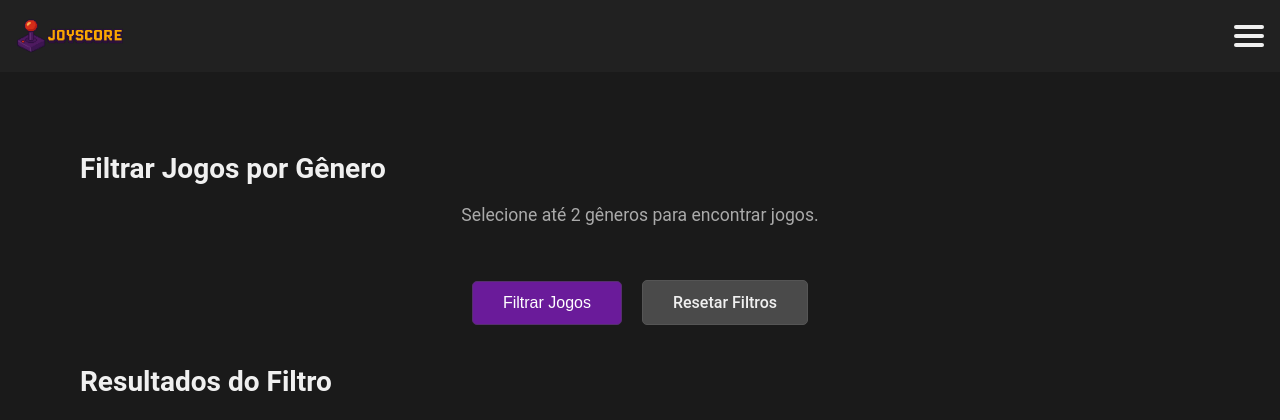
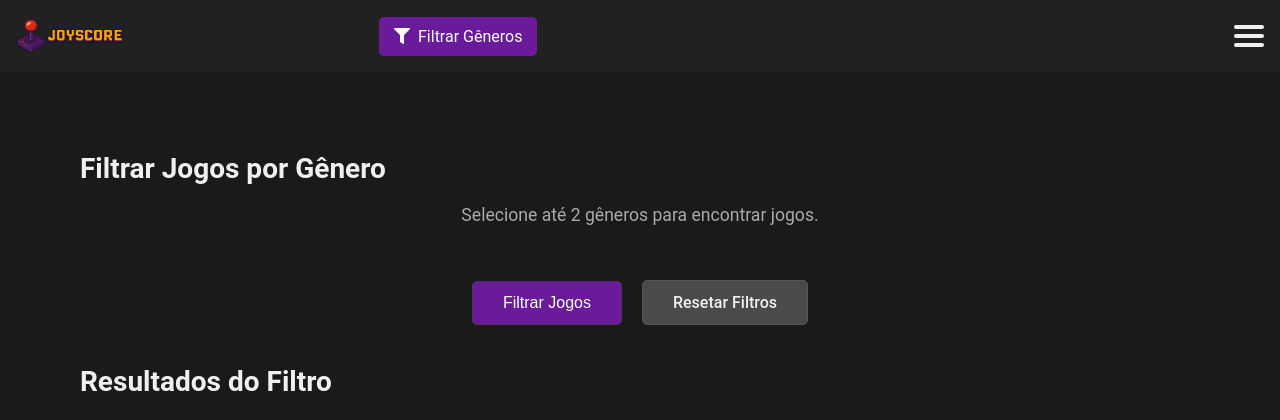
Before and after one commit to Lucascbayma/JoyScore, a Django app: page /filtrar/ in a window 1280 px wide. Shown: the top 420 px of the page. Run offline with Django 4.2, Linux system fonts and the light colour scheme; the visitor is signed in with stand-in values (Sample User, id 1); data that the repository does not hold is empty.

Commit message:
Mudei o lugar do filtro, corriji bug no genero e adicionei um botão filtrar ao lado da barra de pesquisa na home

```diff
--- a/jogos/static/jogos/css/light-theme.css
+++ b/jogos/static/jogos/css/light-theme.css
@@ -128,39 +128,39 @@ body[data-theme="light"] .game-item:hover {
 
 body[data-theme="light"] {
 
-    --cor-fundo-principal: #ffffff;      /* De #1a1a1a para Branco Puro */
-    --cor-fundo-header: #f0f0f0;         /* De #212121 para Cinza Claro */
-    --cor-fundo-bloco: #f8f8f8;          /* De #333333 para Cinza Super Claro */
-    --cor-borda-header: #cccccc;         /* De #333 para Cinza Claro/Borda */
-    --cor-texto-principal: #1a1a1a;      /* De #e4e4e4 para Preto */
-    --cor-texto-forte: #333333;          /* De #ffffff para Cinza Escuro (Títulos) */
-    --cor-destaque-dourado: #db9731;     /* Mantido o Dourado */
-    --cor-destaque-roxo: #6a1b9a;        /* Mantido o Roxo */
-    --cor-destaque-roxo-hover: #9575a9;  /* Mantido o Roxo Claro */
+    --cor-fundo-principal: #ffffff;
+    --cor-fundo-header: #f0f0f0;
+    --cor-fundo-bloco: #f8f8f8;
+    --cor-borda-header: #cccccc;
+    --cor-texto-principal: #1a1a1a;
+    --cor-texto-forte: #333333;
+    --cor-destaque-dourado: #db9731;
+    --cor-destaque-roxo: #6a1b9a;
+    --cor-destaque-roxo-hover: #9575a9;
 }
 
-/* Header */
+
 body[data-theme="light"] header {
     border-bottom: 2px solid var(--cor-borda-header);
     background: var(--cor-fundo-header);
 }
 
-/* Capa do Jogo (Ajuste da Sombra) */
+
 body[data-theme="light"] .cover img {
-    /* Ajusta a cor de fundo e a sombra para fundos claros */
+
     background: #eeeeee;
     box-shadow: 0px 0px 10px rgba(0, 0, 0, 0.1);
 }
 
-/* Bloco de Avaliação (rating-section) */
+
 body[data-theme="light"] .rating-section {
-    background-color: #eeeeee; /* De rgb(52, 50, 50) para Cinza Claro */
+    background-color: #eeeeee;
     box-shadow: 0 4px 10px rgba(0, 0, 0, 0.1);
 }
 
-/* Área de Comentários (textarea) */
+
 body[data-theme="light"] .comment-field textarea {
-    /* Inverte as cores da textarea para o modo claro, se ela não usar as variáveis do arquivo */
+
     background-color: #ffffff;
     color: #333;
     border: 1px solid #ccc;
--- a/jogos/static/jogos/css/style.css
+++ b/jogos/static/jogos/css/style.css
@@ -15,13 +15,15 @@ html,Body {
     overflow-x: hidden !important;
 }
 
+
 .header {
   display: flex;
   align-items: center;
-  justify-content: space-between;
+
   padding: 0 16px;
   background-color: #212121;
   width: 100%;
+  gap: 30px;
 }
 
 .logo-img {
@@ -199,7 +201,6 @@ footer {
 }
 
 .right-section {
-    justify-self: end;
     display: flex;
     align-items: center;
     gap: 20px;
@@ -219,11 +220,24 @@ footer {
   border-radius: 2px;
 }
 
+
+.search-filter-container {
+    display: flex;
+    align-items: center;
+    gap: 15px;
+
+    margin-left: auto;
+    margin-right: auto;
+
+    flex-grow: 1;
+    max-width: 600px;
+}
+
 .header-search {
     position: relative;
     flex-grow: 1;
-    margin: 0 30px;
-    max-width: 600px;
+    margin: 0;
+    min-width: 250px;
 }
 
 #game-search-input{
@@ -299,16 +313,47 @@ footer {
     font-weight: bold;
 }
 
-/* ===== CÓDIGO ADICIONADO PARA OS LINKS DOS CARDS ===== */
+
+.header-filter-link {
+
+    display: inline-block;
+}
+
+.filter-toggle-button {
+
+    background-color: #6a1b9a;
+    color: white;
+    padding: 10px 15px;
+    border: none;
+    border-radius: 5px;
+    cursor: pointer;
+    font-size: 1rem;
+    display: flex;
+    align-items: center;
+    gap: 8px;
+    transition: background-color 0.2s, transform 0.2s;
+    text-decoration: none;
+}
+
+.filter-toggle-button:hover {
+    background-color: #8e24aa;
+    transform: scale(1.03);
+}
+
+
+.genre-filter-dropdown, .filter-dropdown-wrapper {
+    display: none;
+}
+
+
 
 .card-link {
-    text-decoration: none; /* Remove o sublinhado do link */
-    color: inherit;      /* Faz o texto do link usar a cor normal */
-    display: block;      /* Garante que o link ocupe todo o espaço do card */
+    text-decoration: none;
+    color: inherit;
+    display: block;
 }
 
 .card-link:hover .card {
-    /* Efeito opcional para quando o mouse passa por cima */
     transform: translateY(-5px);
     box-shadow: 0 6px 20px rgba(0,0,0,0.15);
     transition: all 0.2s ease-out;
--- a/jogos/views.py
+++ b/jogos/views.py
@@ -8,15 +8,27 @@ from django.http import HttpResponse, JsonResponse
 import requests
 from django.conf import settings
 from django.views.decorators.http import require_GET
-import math # <<<< GARANTA QUE ESTA LINHA ESTEJA AQUI
-
-# Imports para autenticação
+import math
 from django.contrib.auth.models import User
 from django.contrib.auth import authenticate, login as auth_login, logout as auth_logout
 from django.contrib import messages
 
 RAWG_API_KEY = settings.API_KEY
 RAWG_BASE_URL = "https://api.rawg.io/api"
+
+
+
+def _get_all_genres(request):
+    """Função auxiliar para buscar a lista de gêneros da API RAWG."""
+    genres_url = f"{RAWG_BASE_URL}/genres?key={RAWG_API_KEY}"
+    try:
+        all_genres_response = requests.get(genres_url)
+        all_genres_response.raise_for_status()
+        return all_genres_response.json().get('results', [])
+    except requests.RequestException:
+        messages.error(request, "Não foi possível buscar a lista de gêneros da API.")
+        return []
+
 
 
 def registro(request):
@@ -126,8 +138,21 @@ def home(request):
     jogos_rpg = Jogo.objects.filter( titulo__in=titulos_rpg ).order_by('titulo')
     titulos_shooter = [ "Call of Duty: Modern Warfare", "Apex Legends", "Overwatch 2", "Destiny 2", "Counter-Strike: Global Offensive", "Battlefield 4", "Halo 3", "S.T.A.L.K.E.R.: Clear Sky", ]
     jogos_shooter = Jogo.objects.filter( titulo__in=titulos_shooter ).order_by('titulo')
-    context = { 'jogos_populares': jogos_populares, 'jogos_acao': jogos_acao, 'jogos_indie': jogos_indie, 'jogos_rpg': jogos_rpg, 'jogos_shooter': jogos_shooter, }
+
+
+    all_genres = _get_all_genres(request)
+
+    context = {
+        'jogos_populares': jogos_populares,
+        'jogos_acao': jogos_acao,
+        'jogos_indie': jogos_indie,
+        'jogos_rpg': jogos_rpg,
+        'jogos_shooter': jogos_shooter,
+        'all_genres': all_genres,
+    }
     return render(request, 'jogos/home.html', context)
+
+
 
 @require_GET
 def autocomplete_search(request):
@@ -141,16 +166,11 @@ def autocomplete_search(request):
     return JsonResponse({'results': results_list})
 
 
+
 @login_required
 def filtrar_por_genero(request):
-    genres_url = f"{RAWG_BASE_URL}/genres?key={RAWG_API_KEY}"
-    try:
-        all_genres_response = requests.get(genres_url)
-        all_genres_response.raise_for_status()
-        all_genres = all_genres_response.json().get('results', [])
-    except requests.RequestException:
-        all_genres = []
-        messages.error(request, "Não foi possível buscar a lista de gêneros da API.")
+
+    all_genres = _get_all_genres(request)
 
     selected_genres_ids_str = request.GET.getlist('genres')
     selected_genres_ids = [int(gid) for gid in selected_genres_ids_str if gid.isdigit()]
--- a/templates/base.html
+++ b/templates/base.html
@@ -7,8 +7,9 @@
     <title>{% block title %}JoyScore{% endblock %}</title>
 
     <link rel="stylesheet" href="{% static 'jogos/css/style.css' %}">
+    <link rel="stylesheet" href="{% static 'jogos/css/light-theme.css' %}" disabled id="light-theme-style">
 
-    <link rel="stylesheet" href="{% static 'jogos/css/light-theme.css' %}" disabled id="light-theme-style">
+    <link rel="stylesheet" href="https://cdnjs.cloudflare.com/ajax/libs/font-awesome/5.15.4/css/all.min.css">
 
     {% block extra_css %}
     {% endblock %}
@@ -23,6 +24,8 @@
                  style="display:block; max-width:220px; max-height:72px; width:auto; height:auto;">
         </div>
 
+        <div class="search-filter-container">
+
             {% if request.resolver_match.url_name == 'home' %}
             <div class="header-search">
                 <input type="text" id="game-search-input" placeholder="Pesquisar jogo...">
@@ -30,6 +33,12 @@
             </div>
             {% endif %}
 
+            <div class="header-filter-link">
+                <a href="{% url 'jogos:filtrar_por_genero' %}" class="filter-toggle-button">
+                    <i class="fas fa-filter"></i> Filtrar Gêneros
+                </a>
+            </div>
+            </div>
         <div class="right-section">
             <input type="checkbox" id="menu-toggle" hidden>
             <label for="menu-toggle" class="hamburger">
@@ -40,7 +49,6 @@
             <nav class="menu">
                 <ul>
                     <li><a href="{% url 'jogos:home' %}">Início</a></li>
-                    <li><a href="{% url 'jogos:filtrar_por_genero' %}">Filtrar Jogos</a></li>
                     <li><a href="{% url 'jogos:minha_biblioteca' %}">Biblioteca</a></li>
                     <li>
                         <a href="#" id="theme-toggle" style="text-decoration: none; color: inherit;">
@@ -98,7 +106,6 @@
             applyTheme(savedTheme);
         });
     </script>
-
     {% block extra_scripts %}
     {% endblock %}
 
```
Also changed, not shown: jogos/static/jogos/css/filtrar.css (+76 -4 lines). Lines whose indentation alone changed are shown as unchanged.
